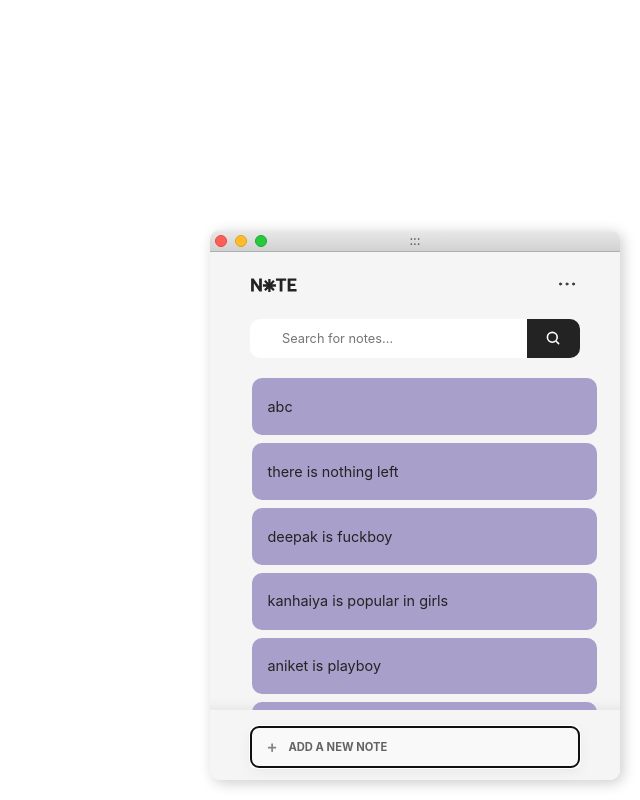
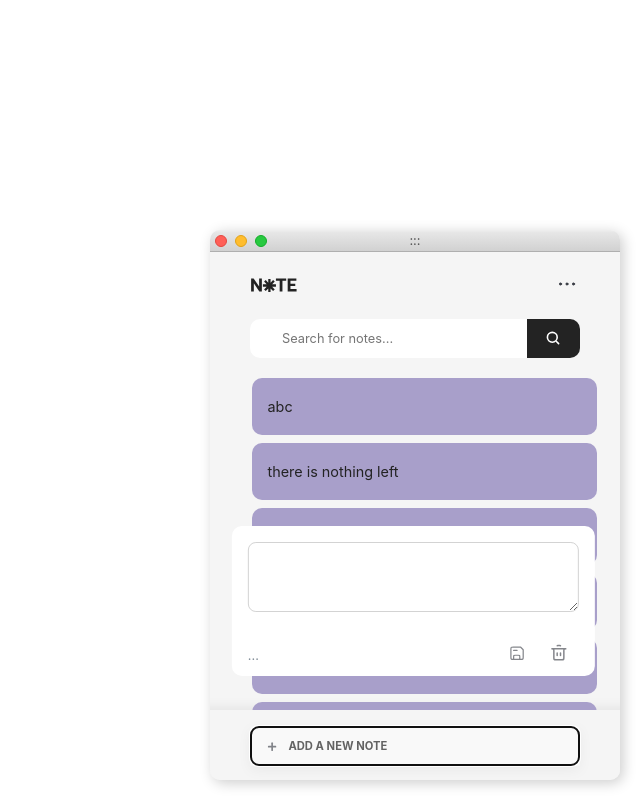
Before and after one commit to deepak-gangwar/note-chrome-extension, a React (Vite) app: page / in a window 1280 px wide. Both pictures are taken after a click on the button "ADD A NEW NOTE". Shown: the whole page, without its empty margins (640-1280 px from the left). Built offline with nearby package versions, Linux system fonts and the light colour scheme.

Commit message:
Open quick note on add button click

```diff
--- /dev/null
+++ b/src/components/AddExportToolbar/Add/QuickNote/Controls/index.jsx
@@ -0,0 +1,69 @@
+import styles from './styles'
+import { useState } from 'react'
+
+export default function Controls() {
+
+    // Used in hover styles to modify opacity
+    const [saveIconOpacity, setSaveIconOpacity] = useState(0.6)
+    const [deleteIconOpacity, setDeleteIconOpacity] = useState(0.6)
+
+
+
+    // FEATURES IMPLEMENTATION
+    // ============================
+
+
+
+    // HANDLE HOVER STYLES FOR EDITOR ICONS
+    // ====================================
+
+    function handleSaveMouseEnter() {
+        setSaveIconOpacity(1)
+    }
+
+    function handleSaveMouseLeave() {
+        setSaveIconOpacity(0.6)
+    }
+
+    function handleDeleteMouseEnter() {
+        setDeleteIconOpacity(1)
+    }
+
+    function handleDeleteMouseLeave() {
+        setDeleteIconOpacity(0.6)
+    }
+
+
+    return (
+        <div className='chromenote-noteEditor' style={styles.noteEditor}>
+            {/*  =========== Bottom left message ===========  */}
+            <div className='chromenote-controls_left'>
+                <span style={styles.collapse}>...</span>
+            </div>
+
+            {/* ================= Controls ================== */}
+            <div className='chromenote-controls' style={styles.controls}>
+                <span style={styles.controls_btn} onMouseEnter={handleSaveMouseEnter} onMouseLeave={handleSaveMouseLeave}>
+                    <svg style={styles.controls_icon} width="40" height="40" viewBox="0 0 40 40" fill="none" xmlns="http://www.w3.org/2000/svg" >
+                        <g opacity={saveIconOpacity} style={styles.controls_svg_save}>
+                            <path d="M26.666 35V29C26.666 27.1144 26.666 26.1716 26.0802 25.5858C25.4944 25 24.5516 25 22.666 25H15.666C13.7804 25 12.8376 25 12.2518 25.5858C11.666 26.1716 11.666 27.1144 11.666 29V35" stroke="#33363F" strokeWidth="3" />
+                            <path d="M11.666 13.3335H19.9993" stroke="#33363F" strokeWidth="3" strokeLinecap="round" />
+                            <path d="M5 11C5 8.17157 5 6.75736 5.87868 5.87868C6.75736 5 8.17157 5 11 5H27.5049C27.9137 5 28.118 5 28.3018 5.07612C28.4856 5.15224 28.6301 5.29676 28.9191 5.58579L34.4142 11.0809C34.7032 11.3699 34.8478 11.5144 34.9239 11.6982C35 11.882 35 12.0863 35 12.4951V29C35 31.8284 35 33.2426 34.1213 34.1213C33.2426 35 31.8284 35 29 35H11C8.17157 35 6.75736 35 5.87868 34.1213C5 33.2426 5 31.8284 5 29V11Z" stroke="#33363F" strokeWidth="3" />
+                        </g>
+                    </svg>
+                </span>
+
+                <span style={styles.controls_btn} onMouseEnter={handleDeleteMouseEnter} onMouseLeave={handleDeleteMouseLeave}>
+                    <svg style={styles.controls_icon} width="40" height="40" viewBox="0 0 40 40" fill="none" xmlns="http://www.w3.org/2000/svg">
+                        <g opacity={deleteIconOpacity} style={styles.controls_svg}>
+                            <path d="M16.666 25L16.666 20" stroke="#33363F" strokeWidth="3" strokeLinecap="round" />
+                            <path d="M23.334 25L23.334 20" stroke="#33363F" strokeWidth="3" strokeLinecap="round" />
+                            <path d="M5 11.6665H35H34C32.1144 11.6665 31.1716 11.6665 30.5858 12.2523C30 12.8381 30 13.7809 30 15.6665V29.3332C30 31.2188 30 32.1616 29.4142 32.7474C28.8284 33.3332 27.8856 33.3332 26 33.3332H14C12.1144 33.3332 11.1716 33.3332 10.5858 32.7474C10 32.1616 10 31.2188 10 29.3332V15.6665C10 13.7809 10 12.8381 9.41421 12.2523C8.82843 11.6665 7.88562 11.6665 6 11.6665H5Z" stroke="#33363F" strokeWidth="3" strokeLinecap="round" />
+                            <path d="M16.7809 5.61765C16.9708 5.44046 17.3893 5.28388 17.9714 5.17221C18.5536 5.06053 19.2669 5 20.0006 5C20.7344 5 21.4477 5.06053 22.0299 5.17221C22.612 5.28388 23.0305 5.44046 23.2204 5.61765" stroke="#33363F" strokeWidth="3" strokeLinecap="round" />
+                        </g>
+                    </svg>
+                </span>
+            </div>
+        </div>
+    )
+}
--- /dev/null
+++ b/src/components/AddExportToolbar/Add/QuickNote/Controls/styles.js
@@ -0,0 +1,43 @@
+export default {
+    noteEditor: {
+        display: "flex",
+        justifyContent: "space-between",
+        alignItems: "center",
+        padding: "0 1rem"
+    },
+
+    controls: {
+        display: "flex",
+        // gap: "1rem"
+    },
+
+    collapse: {
+        userSelect: "none",
+        fontSize: "0.8rem",
+        opacity: "0.6"
+    },
+
+    controls_btn: {
+        cursor: "pointer",
+        transition: "opacity .25s cubic-bezier(.84, .4, .07, .7)",
+    },
+
+    controls_icon: {
+        transition: "opacity .25s cubic-bezier(.84, .4, .07, .7)",
+        transform: 'scale(0.5)'
+    },
+
+    controls_svg: {
+        transition: "opacity 0.25s cubic-bezier(.84, .4, .07, .7)",
+    },
+
+    controls_svg_save: {
+        transition: "opacity 0.25s cubic-bezier(.84, .4, .07, .7)",
+        transform: 'translateY(4px) scale(0.82)',
+    },
+
+    controls_svg_tick: {
+        transition: "opacity 0.25s cubic-bezier(.84, .4, .07, .7)",
+        transform: 'translate(-1px, 0px) scale(1.1)',
+    }
+}
--- /dev/null
+++ b/src/components/AddExportToolbar/Add/QuickNote/index.jsx
@@ -0,0 +1,11 @@
+import styles from './styles'
+import Controls from './Controls'
+
+export default function QuickNote() {
+    return (
+        <div style={styles.quicknote_wrap}>
+            <textarea style={styles.textarea} type="text" />
+            <Controls />
+        </div>
+    )
+}
--- /dev/null
+++ b/src/components/AddExportToolbar/Add/QuickNote/styles.js
@@ -0,0 +1,22 @@
+export default {
+    quicknote_wrap: {
+        width: "110%",
+        height: "150px",
+        transform: "translateX(-5%)",
+        borderRadius: "10px",
+        background: "white",
+        position: "relative",
+        bottom: "240px",
+        zIndex: "5",
+    },
+
+    textarea: {
+        boxSizing: "border-box",
+        width: "-webkit-fill-available",
+        margin: "1rem",
+        padding: "10px",
+        border: "1px solid lightgray",
+        borderRadius: "8px",
+        height: "70px",
+    }
+}
--- a/src/components/AddExportToolbar/Add/index.jsx
+++ b/src/components/AddExportToolbar/Add/index.jsx
@@ -1,9 +1,20 @@
+import { useState } from 'react'
 import styles from './styles'
+import QuickNote from './QuickNote'
 
 export default function Add() {
+    const [isQuickNoteEnabled, setIsQuickNoteEnabled] = useState(false)
+
+    function handleClick() {
+        setIsQuickNoteEnabled(true)
+    }
+
     return (
+        <main>
+            {/* ============= BUTTON ============= */}
+
             <div style={styles.btn_wrap}>
-            <button style={styles.add_btn}>
+                <button style={styles.add_btn} onClick={handleClick}>
                     <span style={styles.icon}>
                         <svg style={styles.icon_svg} width="16" height="16" viewBox="0 0 16 16" fill="none" xmlns="http://www.w3.org/2000/svg">
                             <g opacity="1">
@@ -15,5 +26,10 @@ export default function Add() {
                     <span style={styles.label}>Add a new note</span>
                 </button>
             </div>
+
+            {/* ========== QUICK NOTE MODAL ========== */}
+
+            {isQuickNoteEnabled ? <QuickNote /> : ''}
+        </main>
     )
 }
--- a/src/components/AddExportToolbar/Add/styles.js
+++ b/src/components/AddExportToolbar/Add/styles.js
@@ -2,7 +2,8 @@ export default {
     btn_wrap: {
         boxShadow: "0 4px 14px rgba(1, 1, 1, 0.05)",
         width: "100%",
-        height: "100%",
+        // height: "100%",
+        height: "calc(70px - 1.9rem)",
     },
 
     add_btn: {
```
Lines whose indentation alone changed are shown as unchanged.
